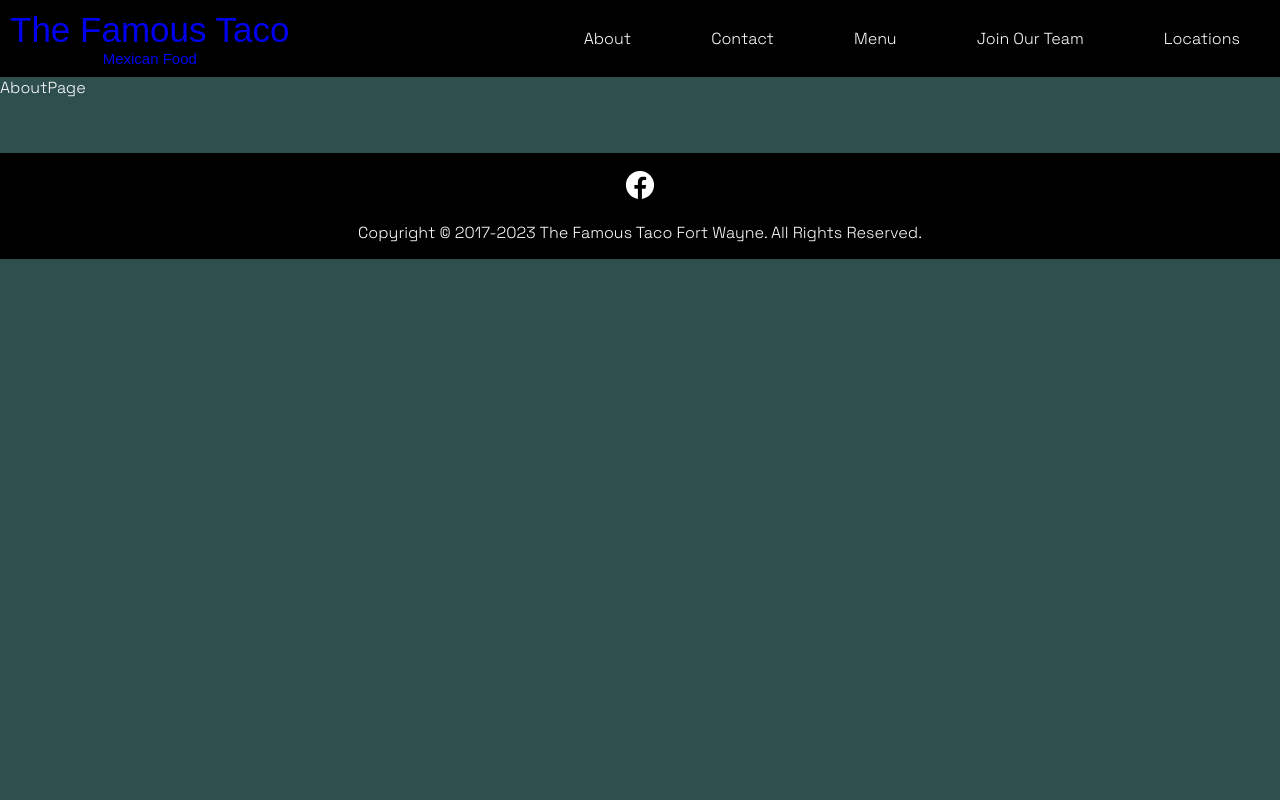
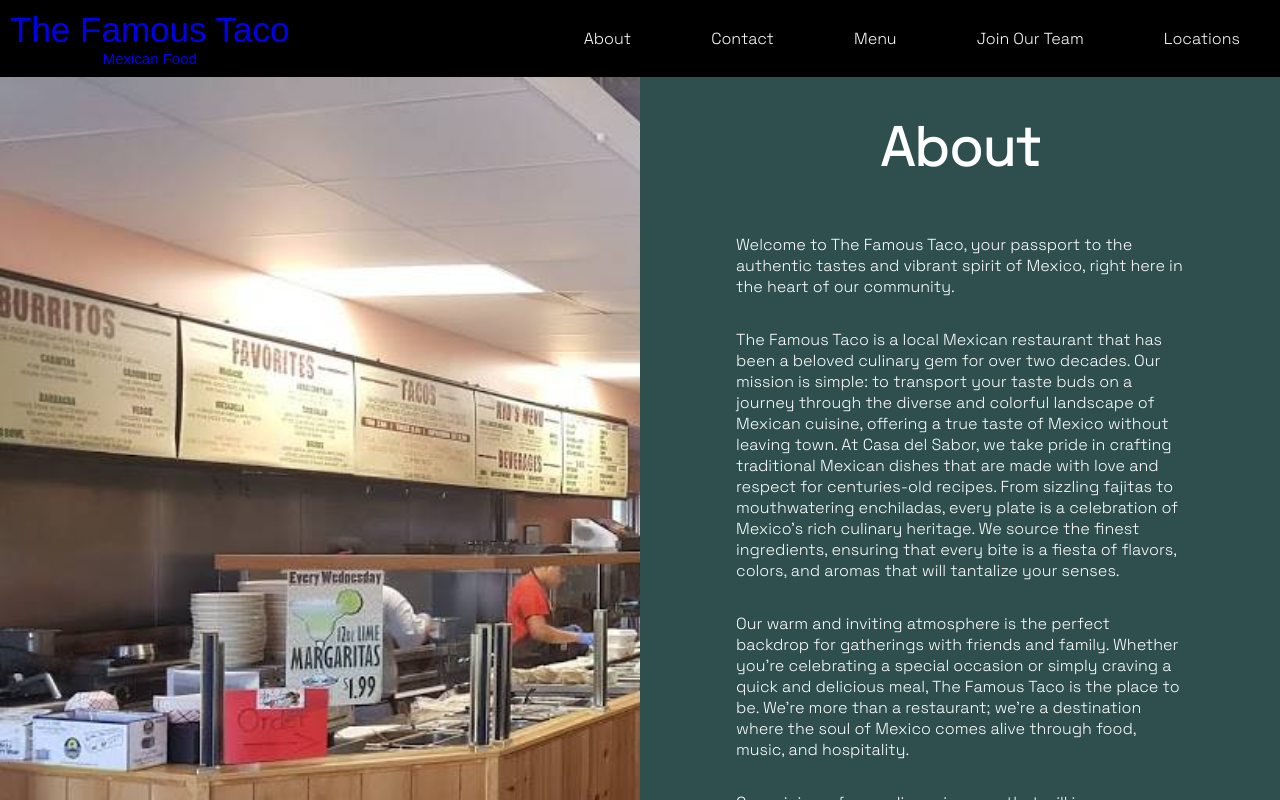
Before and after one commit to noelbarrera/famous-taco-website, a React (Vite) app: page /about in a window 1280 px wide. Shown: the top 800 px of the page. Built offline with nearby package versions, Linux system fonts and the light colour scheme; a web font is replaced by a local one.

Commit message:
Update About Page

```diff
--- a/src/components/AboutPage.tsx
+++ b/src/components/AboutPage.tsx
@@ -1,8 +1,51 @@
+import "../styles/AboutPage.css";
+import image1 from "../assets/insidefamoustaco.jpeg";
 
 const AboutPage = () => {
   return (
-    <div>AboutPage</div>
-  )
-}
+    <div className="about-container">
+      <div className="about-container-image-container">
+        <img src={image1} alt="" />
+      </div>
+      <div className="about-container-description">
+        {/* <div> */}
+        <h1>About</h1>
+        <p>
+          Welcome to The Famous Taco, your passport to the authentic tastes and
+          vibrant spirit of Mexico, right here in the heart of our community.
+        </p>
+        <p>
+          The Famous Taco is a local Mexican restaurant that has been a beloved
+          culinary gem for over two decades. Our mission is simple: to transport
+          your taste buds on a journey through the diverse and colorful
+          landscape of Mexican cuisine, offering a true taste of Mexico without
+          leaving town. At Casa del Sabor, we take pride in crafting traditional
+          Mexican dishes that are made with love and respect for centuries-old
+          recipes. From sizzling fajitas to mouthwatering enchiladas, every
+          plate is a celebration of Mexico's rich culinary heritage. We source
+          the finest ingredients, ensuring that every bite is a fiesta of
+          flavors, colors, and aromas that will tantalize your senses.
+        </p>
+        <p>
+          Our warm and inviting atmosphere is the perfect backdrop for
+          gatherings with friends and family. Whether you're celebrating a
+          special occasion or simply craving a quick and delicious meal, The
+          Famous Taco is the place to be. We're more than a restaurant; we're a
+          destination where the soul of Mexico comes alive through food, music,
+          and hospitality.
+        </p>
+        <p>
+          Come join us for a culinary journey that will immerse you in the heart
+          of Mexico. Experience the warmth of Mexican hospitality, the
+          authenticity of our recipes, and the joy of sharing a meal with loved
+          ones. The Famous Taco is not just a restaurant; it's a taste of Mexico
+          right at your doorstep, and we can't wait to welcome you with open
+          arms and a table full of delicious dishes. ¡Buen provecho!
+        </p>
+        {/* </div> */}
+      </div>
+    </div>
+  );
+};
 
-export default AboutPage
+export default AboutPage;
--- /dev/null
+++ b/src/styles/AboutPage.css
@@ -0,0 +1,31 @@
+.about-container {
+    display: flex;
+    flex-direction: row;
+    flex: 1 1 auto;
+}
+
+.about-container-description {
+    display: flex;
+    flex-direction: column;
+    text-align: center;
+    justify-content: center;
+    flex: 1;
+    overflow: hidden;
+}
+.about-container-description h1 {
+    font-size: 54px;
+}
+.about-container-image-container {
+    flex:1;
+    overflow: hidden;
+}
+.about-container-image-container img {
+    height: 100%;
+    width: auto;
+}
+
+.about-container-description p {
+    text-align: left;
+    padding-left: 15%;
+    padding-right: 15%;
+}
```
